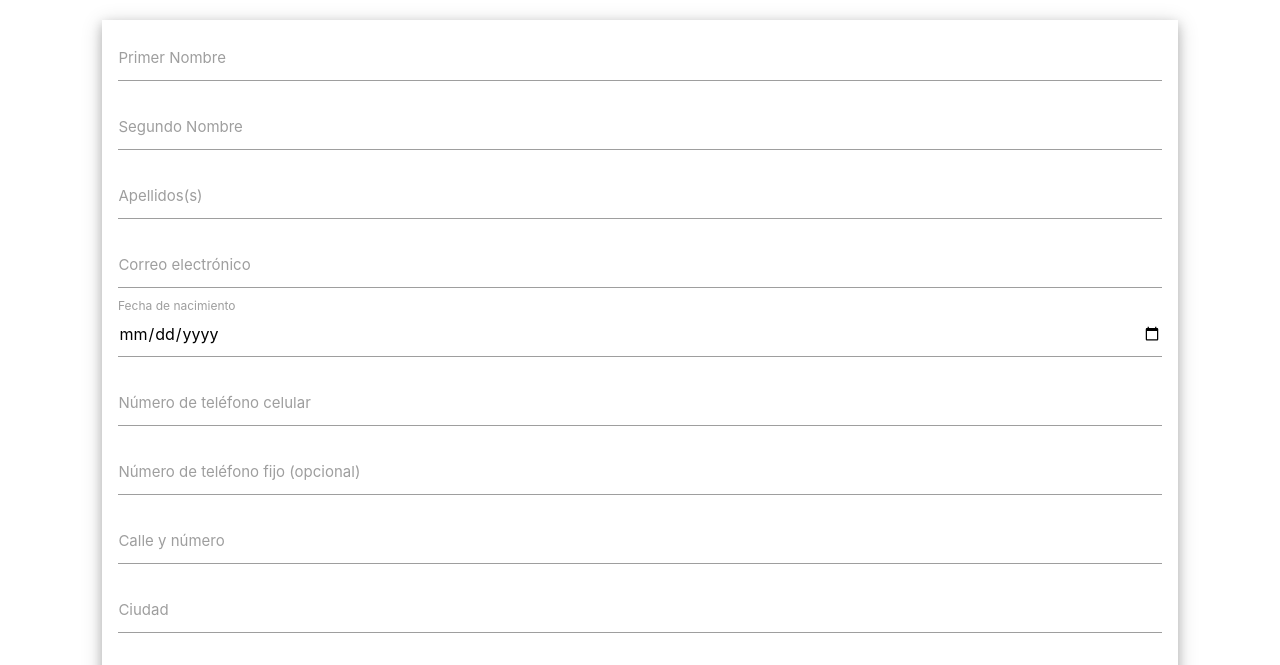
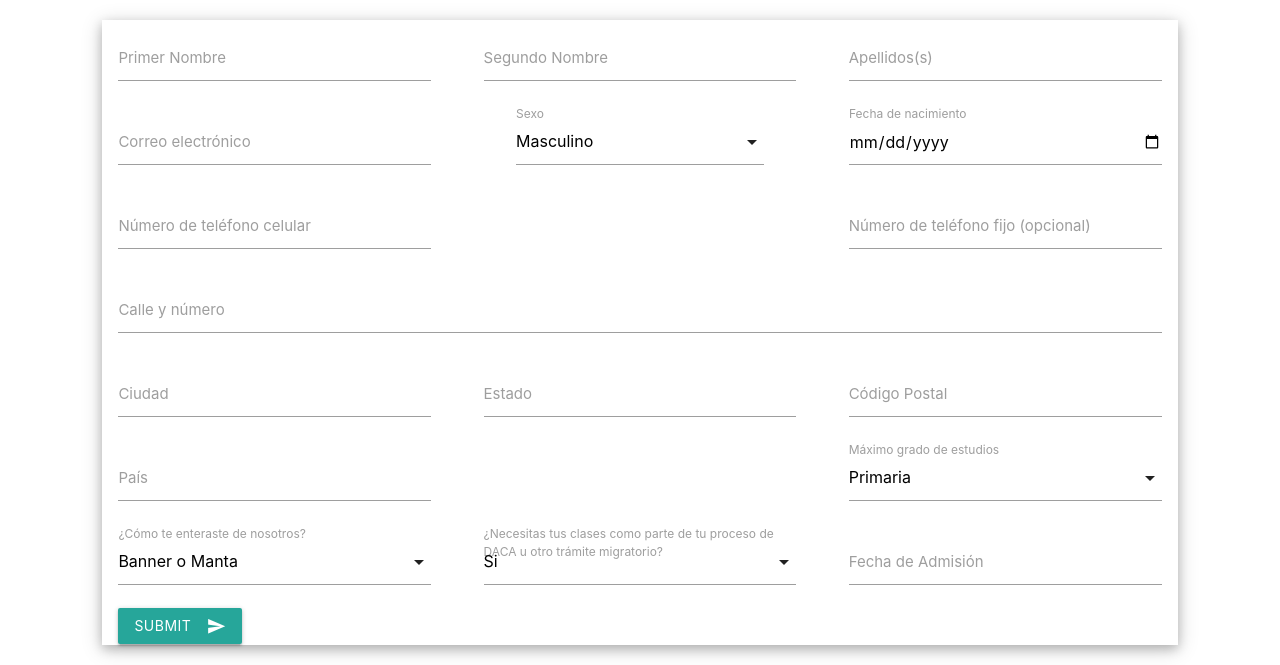
Before and after one commit to RobertoOrona90/SimpleForms, a plain HTML site: page index.html in a window 1280 px wide. Shown: the part 129-794 px from the top of the page. Drawn offline with nearby package versions, Linux system fonts and the light colour scheme.

Commit message:
responsive desing

```diff
--- a/index.html
+++ b/index.html
@@ -29,6 +29,25 @@
 
   </script>
   <style>
+    @media only screen and (min-width : 901px) {
+      .flex-row {
+        display: flex;
+        flex-direction: row;
+        justify-content: space-between;
+      }
+
+      .custom-control {
+        width: 30%;
+      }
+    }
+
+    /* Cuando la pantalla es menor a 900px  (tablets y teléfonos inteligentes)*/
+    @media only screen and (max-width : 900px) {
+      .custom-control {
+        width: 100%;
+      }
+    }
+
     .w3-card,
     .w3-card-2 {
       box-shadow: 0 2px 5px 0 rgba(0, 0, 0, 0.16), 0 2px 10px 0 rgba(0, 0, 0, 0.12)
@@ -67,38 +86,47 @@
     <div class="w3-card-4">
       <form action="test.php">
         <div class="w3-container">
-          <div>
-            <div class="input-field">
+          <div class="flex-row">
+            <div class="input-field custom-control">
               <input id="FirstName" name="FirstName" type="text" class="validate" required>
               <label for="FirstName" maxlength="255">Primer Nombre</label>
             </div>
-            <div class="input-field">
+            <div class="input-field custom-control">
               <input id="MiddleName" name="MiddleName" type="text" class="validate" required>
               <label for="MiddleName" maxlength="255">Segundo Nombre</label>
             </div>
-          </div>
-          <div class="input-field">
+            <div class="input-field custom-control">
               <input id="LastName" name="LastName" type="text" class="validate" required>
               <label for="LastName" maxlength="255">Apellidos(s)</label>
             </div>
-          <div>
-            <div class="input-field">
+          </div>
+          <div class="flex-row">
+            <div class="input-field custom-control">
               <input id="Email" name="Email" type="email" class="validate" required maxlength="255"
                 pattern="[a-z0-9._%+-]+@[a-z0-9.-]+\.[a-z]{2,}$">
               <label for="Email">Correo electrónico</label>
             </div>
             <div class="input-field">
+              <select name="Sex" id="Sex" class="validate" required>
+                <option value="Masculino">Masculino</option>
+                <option value="Femenino">Femenino</option>
+                <option value="Otro">Otro</option>
+              </select>
+              <label for="Sex">Sexo</label>
+
+            </div>
+            <div class="input-field custom-control">
               <input id="DateOfBith" name="DateOfBith" type="date" class="validate" required>
               <label for="DateOfBith">Fecha de nacimiento</label>
             </div>
             <!-- <input type="button" onclick="convertToUTC('DateOfBith')" value="test"> -->
           </div>
-          <div>
-            <div class="input-field">
+          <div class="flex-row">
+            <div class="input-field custom-control">
               <input id="PhoneNumber" name="PhoneNumber" type="text" class="validate" pattern="[0-9]{10}" required>
               <label for="PhoneNumber">Número de teléfono celular</label>
             </div>
-            <div class="input-field">
+            <div class="input-field custom-control">
               <input id="PhoneNumber2" name="PhoneNumber2" type="text" class="validate" pattern="[0-9]{10}">
               <label for="PhoneNumber2">Número de teléfono fijo (opcional)</label>
             </div>
@@ -107,40 +135,31 @@
             <input id="Address" name="Address" type="text" class="validate" required maxlength="500">
             <label for="Address">Calle y número</label>
           </div>
-          <div>
-            <div class="input-field">
+          <div class="flex-row">
+            <div class="input-field custom-control">
               <input id="City" name="City" type="text" class="validate" required maxlength="500">
               <label for="City">Ciudad</label>
             </div>
-            <div class="input-field">
+            <div class="input-field custom-control">
               <input id="State" name="State" type="text" class="validate" required maxlength="500">
               <label for="State">Estado</label>
             </div>
+            <div class="input-field custom-control">
+              <input id="ZipCode" name="ZipCode" type="number" class="validate" required maxlength="10">
+              <label for="ZipCode">Código Postal</label>
             </div>
-          <div>
-            <div class="input-field">
-              <input id="ZipCode" name="ZipCode" type="number" class="validate" required maxlength="10">
-              <label for="ZipCode">ZipCode</label>
           </div>
-            <div class="input-field">
+          <div class="flex-row">
+            <div class="input-field custom-control">
               <input id="Country" name="Country" type="text" class="validate" required maxlength="45">
               <label for="Country">País</label>
             </div>
-          </div>
-          <label for="Sex">Sexo</label>
-          <div class="input-field">
-            <select name="Sex" id="Sex" class="validate" required>
-              <option value="Masculino">Masculino</option>
-              <option value="Femenino">Femenino</option>
-              <option value="Otro">Otro</option>
-            </select>
-          </div>
-          <label for="HighestSchoolGrade">Máximo grado de estudios</label>
-          <div class="input-field">
+            <div class="input-field custom-control">
               <select name="HighestSchoolGrade" id="HighestSchoolGrade" class="validate" required>
                 <option value="Primaria">Primaria</option>
                 <option value="Secundaria">Secundaria</option>
-              <option value="Preparatoria/Bachillerato (No terminado)">Preparatoria/Bachillerato (No terminado)</option>
+                <option value="Preparatoria/Bachillerato (No terminado)">Preparatoria/Bachillerato (No terminado)
+                </option>
                 <option value="Preparatoria/Bachillerato (Terminado)">Preparatoria/Bachillerato (Terminado)</option>
                 <option value="Algo de educación superior">Algo de educación superior</option>
                 <option value="Carrera técnica terminada">Carrera técnica terminada</option>
@@ -149,9 +168,11 @@
                 <option value="Maestría">Maestría</option>
                 <option value="Doctorado">Doctorado</option>
               </select>
+              <label for="HighestSchoolGrade">Máximo grado de estudios</label>
             </div>
-          <label for="HowDidYouHearAboutUs">¿Cómo te enteraste de nosotros?</label>
-          <div class="input-field">
+          </div>
+          <div class="flex-row">
+            <div class="input-field custom-control">
               <select id="HowDidYouHearAboutUs" name="HowDidYouHearAboutUs" required class="validate">
                 <option value="Banner o Manta">Banner o Manta</option>
                 <option value="Búsqueda en Google">Búsqueda en Google</option>
@@ -165,18 +186,20 @@
                 <option value="YouTube">YouTube</option>
                 <option value="Worqui">Worqui</option>
               </select>
+              <label for="HowDidYouHearAboutUs">¿Cómo te enteraste de nosotros?</label>
             </div>
-          <label for="MigrationProcess">¿Necesitas tus clases como parte de tu proceso de DACA u otro trámite
-            migratorio?</label>
-          <div class="input-field">
+            <div class="input-field custom-control">
               <select name="MigrationProcess" id="MigrationProcess" class="validate" required>
                 <option value="Si">Si</option>
                 <option value="No">No</option>
               </select>
+              <label for="MigrationProcess">¿Necesitas tus clases como parte de tu proceso de DACA u otro trámite
+                migratorio?</label>
             </div>
-          <div class="input-field">
-            <input id="AdmissionDate" name="AdmissionDate" type="text" class="validate" required>
-            <label for="AdmissionDate">AdmissionDate</label>
+            <div class="input-field custom-control">
+              <input id="AdmissionDate" name="AdmissionDate" type="text" class="validate" readonly>
+              <label for="AdmissionDate">Fecha de Admisión</label>
+            </div>
           </div>
           <button class="btn waves-effect waves-light" type="submit" name="action">Submit
             <i class="material-icons right">send</i>
@@ -186,4 +209,5 @@
     </div>
   </div>
 </body>
+
 </html>
```
Lines whose indentation alone changed are shown as unchanged.
